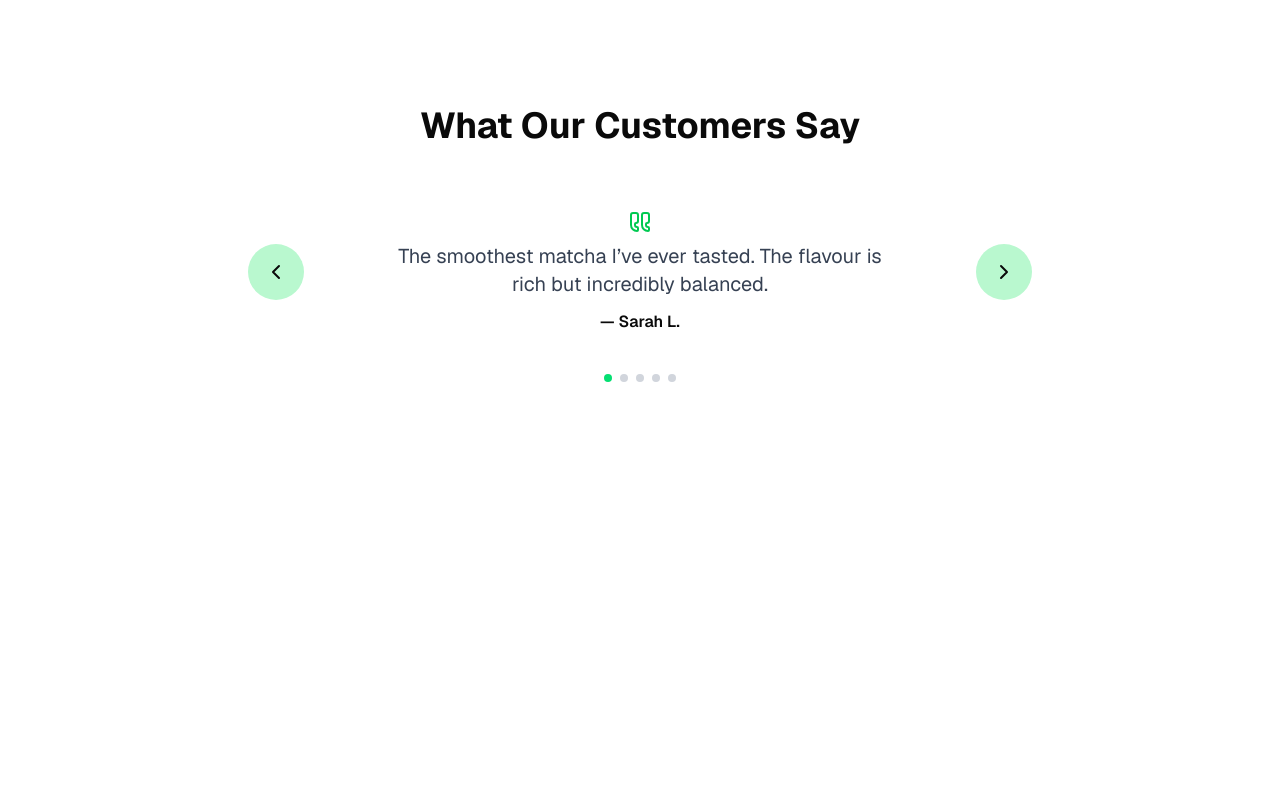
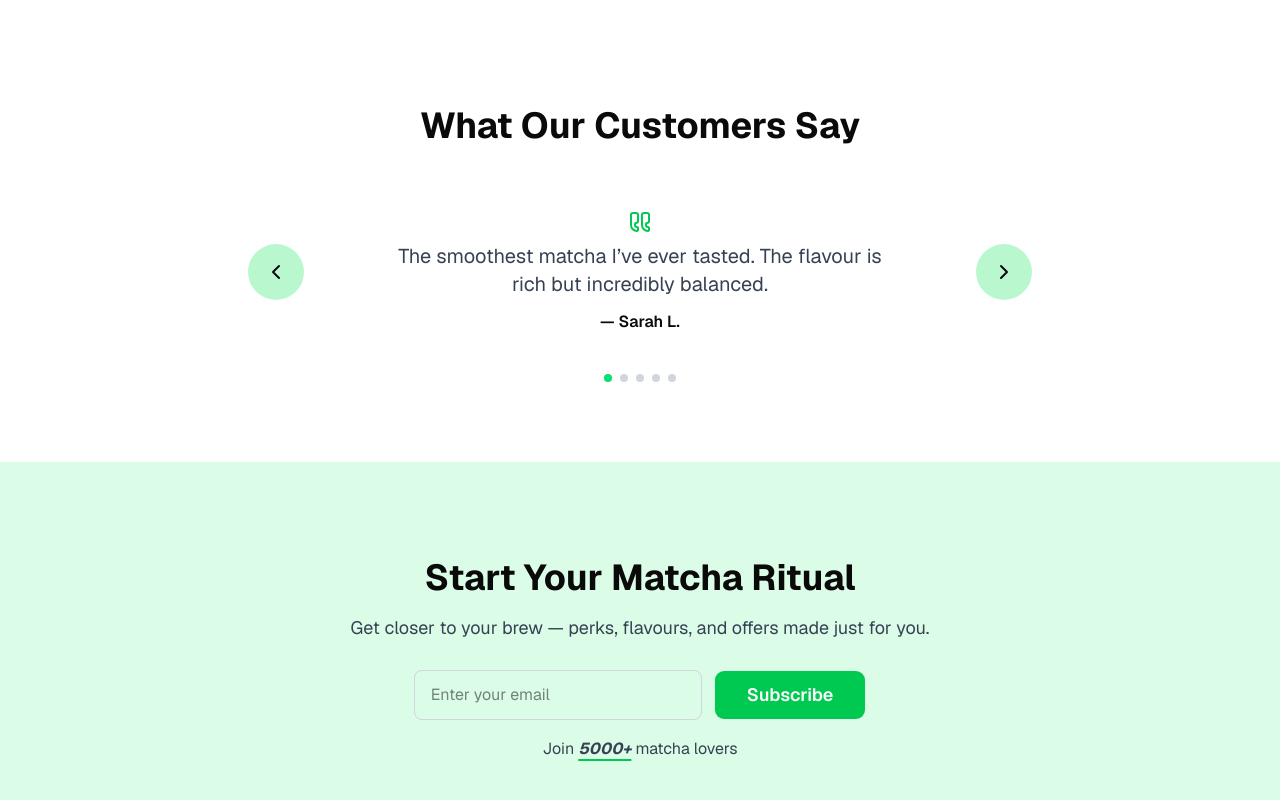
Before and after one commit to aspherr/Uji-Brew, a Next.js app: page / in a window 1280 px wide. Shown: the part 3083-3883 px from the top of the page. Before the commit the page ends 3545 px from the top, so only its background shows below. Built offline with nearby package versions, Linux system fonts and the light colour scheme; a web font is replaced by a local one.

Commit message:
feat: created a newsletter section

```diff
--- a/src/app/page.tsx
+++ b/src/app/page.tsx
@@ -188,6 +188,35 @@ export default function Home() {
         <Testemonial reviews={reviews}/>
 
       </section>
+
+      <section className="bg-green-100 py-24">
+        <div className="max-w-4xl mx-auto text-center font-sans">
+
+          <h2 className="text-4xl font-bold">
+            Start Your Matcha Ritual
+          </h2>
+
+          <p className="mt-4 text-gray-700 text-lg max-w-2xl mx-auto">
+            Get closer to your brew — perks, flavours, and offers made just for you.
+          </p>
+
+          <div className="flex items-center justify-center gap-3 mt-7">
+            <input
+              type="email"
+              placeholder="Enter your email"
+              className="px-4 py-3 rounded-md border border-gray-300 w-72 focus:outline-none focus:ring-2 focus:ring-green-400"
+            />
+
+            <Button className="px-8 py-6 text-lg font-semibold bg-green-500 hover:bg-green-600 transition duration-300">
+              Subscribe
+            </Button>
+          </div>
+
+          <p className="mt-4 text-gray-700 text-md max-w-2xl mx-auto leading-relaxed">
+            Join <span className="font-bold italic underline decoration-green-500 decoration-2 underline-offset-5">5000+</span> matcha lovers
+          </p>
+        </div>
+      </section>
     </div>
   );
 }
```
